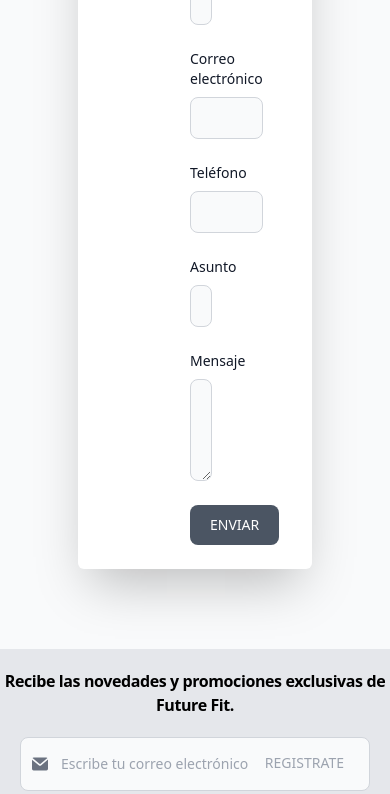
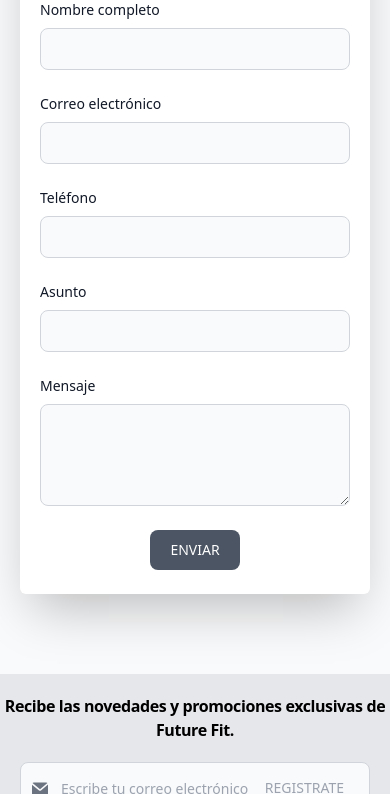
Before and after one commit to omarguzmanm/gym-landing, a plain HTML site: page contact.html in a window 390 px wide. Shown: the part 538-1332 px from the top of the page. Drawn offline with nearby package versions, Linux system fonts and the light colour scheme.

Commit message:
Se agregó responsividad a contacto

```diff
--- a/contact.html
+++ b/contact.html
@@ -64,30 +64,24 @@
 <!--Inicio form  -->
 <section>
     <div class="container mx-auto my-20">
-    <div class="grid grid-cols-5">
-        <div class="col-span-5 text-center mb-5">
+        <div class="grid grid-cols-1 md:grid-cols-5">
+            <div class="col-span-6 md:col-span-5 text-center mb-5">
                 <span class="text-2xl font-bold tracking-tight text-orange-500">CONTÁCTANOS</span>
                 <h2 class="text-3xl font-bold tracking-tight">RESOLVEMOS TODAS TUS DUDAS</h2>
             </div>
-        <!-- <div class="col-start-2">
-            <div>
-                <h1 class="text-xl font-semibold tracking-tight">Contactanos</h1>
-                <h5 class="text-sm font-sm">Resolvemos todas tus dudas, solo rellena los datos.</h5>
-            </div>
-        </div> -->
-        <div class="col-start-2 col-end-5 bg-white shadow-2xl rounded-md">
-            <div class="mx-28 my-6">
+            <div class="col-start-1 col-end-5 md:col-start-1 md:col-end-6 bg-white lg:col-start-2 lg:col-end-5 shadow-2xl rounded-md mx-5"> <!-- Add mx-5 to apply margin on all sides -->
+                <div class="md:mx-24 my-6"> <!-- Add mx-28 for horizontal margin on medium screens -->
                     <div class="mb-4 flex justify-center">
                         <div>
                             <img src="img/logo.png" alt="logo - future fit" class="w-48">
                         </div>
                     </div>
                     <form>
-                    <div class="mb-6">
+                        <div class="mx-5 mb-6">
                             <label for="name" class="block mb-2 text-sm font-medium text-gray-900">Nombre completo</label>
-                        <input type="text" id="text" class="bg-gray-50 border border-gray-300 text-gray-900 text-sm rounded-lg focus:ring-gray-200 focus:border-gray-500 block w-full p-2.5"  required>
+                            <input type="text" id="text" class="bg-gray-50 border border-gray-300 text-gray-900 text-sm rounded-lg focus:ring-gray-200 focus:border-gray-500 block w-full p-2.5" required>
                         </div>
-                    <div class="grid gap-6 mb-6 md:grid-cols-2">
+                        <div class="grid gap-6 mx-5 mb-6 md:grid-cols-2">
                             <div>
                                 <label for="email" class="block mb-2 text-sm font-medium text-gray-900">Correo electrónico</label>
                                 <input type="text" id="email" class="bg-gray-50 border border-gray-300 text-gray-900 text-sm rounded-lg focus:ring-gray-200 focus:border-gray-500 block w-full p-2.5" required>
@@ -96,19 +90,18 @@
                                 <label for="phone" class="block mb-2 text-sm font-medium text-gray-900">Teléfono</label>
                                 <input type="text" id="phone" class="bg-gray-50 border border-gray-300 text-gray-900 text-sm rounded-lg focus:ring-gray-200 focus:border-gray-500 block w-full p-2.5" pattern="[0-9]{3}-[0-9]{2}-[0-9]{3}" required>
                             </div>
-
                         </div>
-                    <div class="mb-6">
+                        <div class="mb-6 mx-5 ">
                             <label for="asunto" class="block mb-2 text-sm font-medium text-gray-900">Asunto</label>
-                        <input type="text" id="asunto" class="bg-gray-50 border border-gray-300 text-gray-900 text-sm rounded-lg focus:ring-gray-200 focus:border-gray-500 block w-full p-2.5"  required>
+                            <input type="text" id="asunto" class="bg-gray-50 border border-gray-300 text-gray-900 text-sm rounded-lg focus:ring-gray-200 focus:border-gray-500 block w-full p-2.5" required>
                         </div>
-                    <div class="mb-6">
+                        <div class="mb-6 mx-5 ">
                             <label for="message" class="block mb-2 text-sm font-medium text-gray-900">Mensaje</label>
-                        <textarea id="message" rows="4" class="block p-2.5 w-full text-sm text-gray-900 bg-gray-50 rounded-lg border border-gray-300 focus:ring-gray-500 focus:border-gray-500" ></textarea>
+                            <textarea id="message" rows="4" class="block p-2.5 w-full text-sm text-gray-900 bg-gray-50 rounded-lg border border-gray-300 focus:ring-gray-500 focus:border-gray-500"></textarea>
                         </div>
-                    <div class="mb-6">
+                        <div class="mb-6 mx-5 ">
                             <div class="mx-auto text-center">
-                            <button type="submit" class="text-white bg-gray-600 hover:bg-gray-800 focus:ring-4 focus:outline-none focus:ring-blue-300 font-medium rounded-lg text-sm px-5 py-2.5 ">ENVIAR</button>
+                                <button type="submit" class="text-white bg-gray-600 hover:bg-gray-800 focus:ring-4 focus:outline-none focus:ring-blue-300 font-medium rounded-lg text-sm px-5 py-2.5">ENVIAR</button>
                             </div>
                         </div>
                     </form>
@@ -117,6 +110,7 @@
         </div>
     </div>
 </section>
+
 <!--Fin form  -->
 
 
```
Lines whose indentation alone changed are shown as unchanged.
